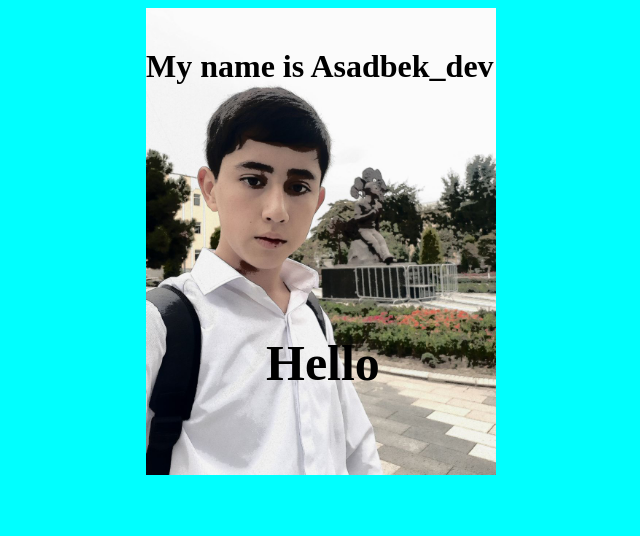
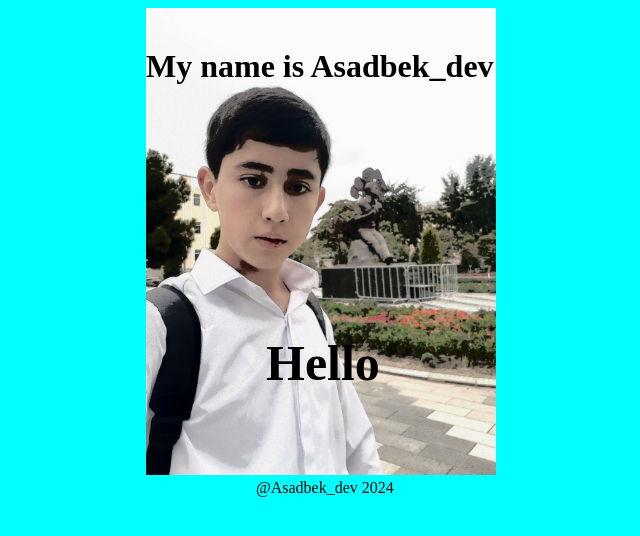
Before and after one commit to asadbek201001/my_portfolio, a plain HTML site: page index.html in a window 1280 px wide. Shown: the whole page, without its empty margins (92-732 px from the left). Drawn offline with Linux system fonts and the light colour scheme.

Commit message:
footer qo'shdim

```diff
--- a/index.html
+++ b/index.html
@@ -13,6 +13,7 @@
     <h1 style="font-size: 50px; margin-left: 350px; position: fixed; bottom: 375px;">Hello</h1>
     <h1 style="margin-left: 230px; position: fixed; margin-top: 40px">My name is Asadbek_dev</h1>
     <img src="./2024-11-13 21.51.01.jpg" alt="" style="width: 350px; top: 0; margin-left: 230px;">
+    <footer style="display: flex; margin-left: 340px;">@Asadbek_dev 2024</footer>
 
 
 
--- a/style.css
+++ b/style.css
@@ -1,7 +1,6 @@
 body {
 
     background-color:  aqua;
-    align-items: space-between;
-    justify-content: space-between;
+
 
 }
```
